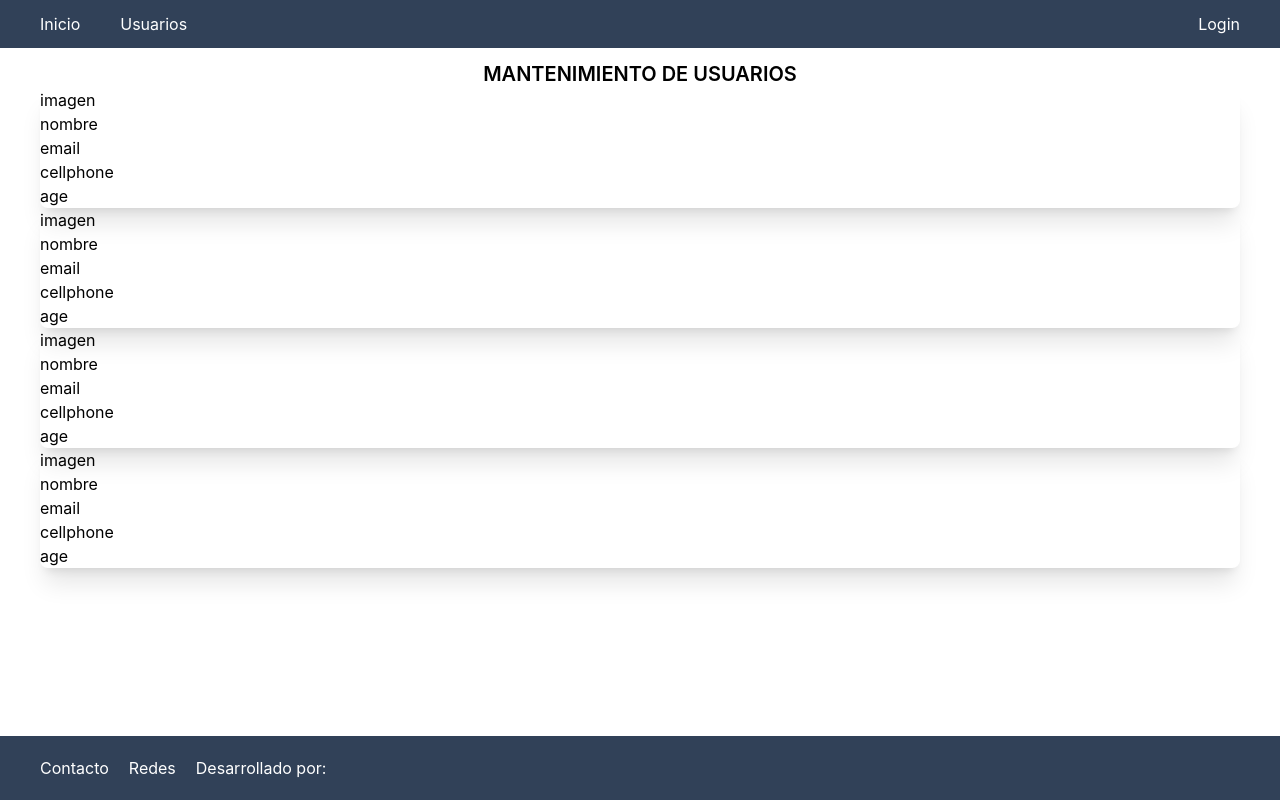
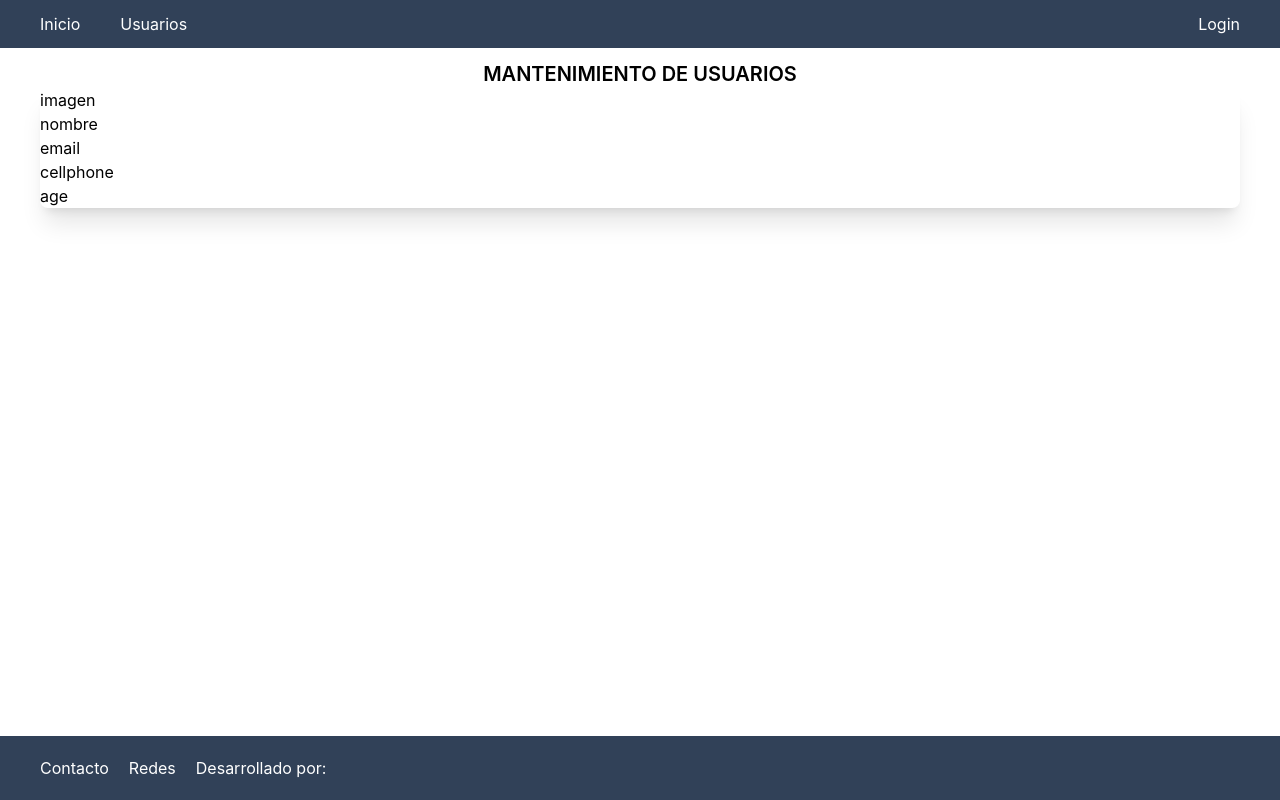
Before and after one commit to billylpz/app-user-front, an Angular app: page /home in a window 1280 px wide. Built offline with nearby package versions, Linux system fonts and the light colour scheme.

Commit message:
feat: add component/service structure

```diff
--- a/src/app/user-front/pages/home-page/home-page.component.component.html
+++ b/src/app/user-front/pages/home-page/home-page.component.component.html
@@ -2,8 +2,6 @@
   <h1 class="text-xl font-semibold text-center">MANTENIMIENTO DE USUARIOS</h1>
 
     <app-user-card/>
-    <app-user-card/>
-    <app-user-card/>
-    <app-user-card/>
+
 
 </div>
```
